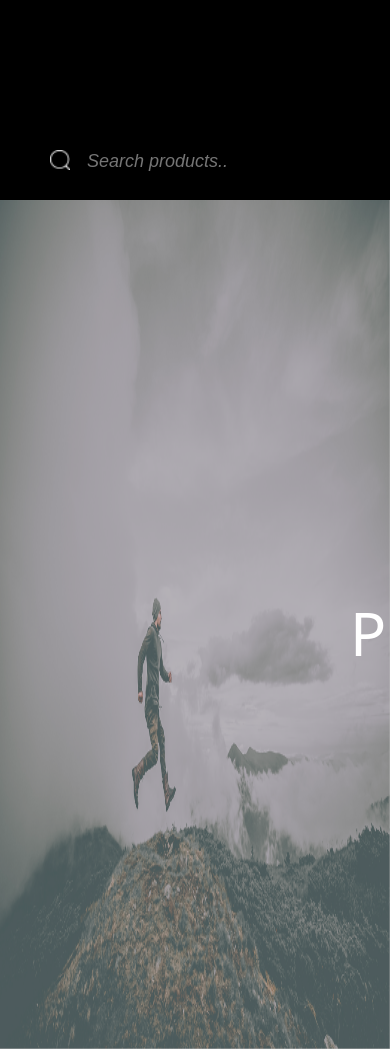
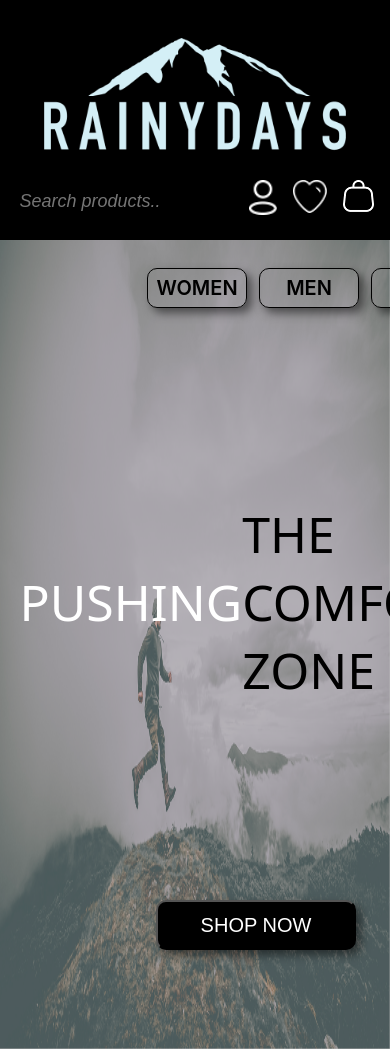
Before and after one commit to T0nj3/rainydays-ca, a plain HTML site: page index.html in a window 390 px wide. Shown: the top 1049 px of the page. Drawn offline with Linux system fonts and the light colour scheme.

Commit message:
endring 3

```diff
--- a/Stormshield.css
+++ b/Stormshield.css
@@ -15,7 +15,7 @@ header {
     background: black;
     color: white;
     align-items: center;
-    padding: 1rem;
+    padding-bottom: 40px;
     display: flex;
 }
 
--- a/about.css
+++ b/about.css
@@ -15,7 +15,7 @@ header {
     background: black;
     color: white;
     align-items: center;
-    padding: 1rem;
+    padding-bottom: 40px;
     display: flex;
 }
 
--- a/cart.css
+++ b/cart.css
@@ -15,7 +15,7 @@ header {
     background: black;
     color: white;
     align-items: center;
-    padding: 1rem;
+    padding-bottom: 40px;
     display: flex;
 }
 
--- a/checkout.css
+++ b/checkout.css
@@ -15,7 +15,7 @@ header {
     background: black;
     color: white;
     align-items: center;
-    padding: 1rem;
+    padding-bottom: 40px;
     display: flex;
 }
 
--- a/index.css
+++ b/index.css
@@ -8,49 +8,87 @@ margin: 0;
 font-family: 'Times New Roman', Times, serif;
 font-family: system-ui, -apple-system, BlinkMacSystemFont, 'Segoe UI', Roboto, Oxygen, Ubuntu, Cantarell, 'Open Sans', 'Helvetica Neue', sans-serif;
 overflow-x: hidden;
+padding: 0;
 }
 
 header {
+    display: flex;
     height: 200px;
+    max-height: 400px;
     background: black;
     color: white;
     align-items: center;
+    padding-bottom: 40px;
+    display: flex;
+    justify-content: center;
+    align-items: center;
+    margin: 0;
 }
 
 .search-icon {
-    position:relative;
-    margin-top: 150px;
-    margin-left: 50px;
+    position: absolute;
+    top: 160px;
+    left: 60px;
+    display: flex;
+}
+
+@media (max-width: 768px) {
+    .search-icon {
+        left: 10%;
+        transform: translateX(-50%);
+        top: 190px;
+        gap: 1rem;
+    }
 }
 
 .search-bar {
     position: absolute;
-    margin-top: 150px;
-    margin-left: 15px;
+    top: 165px;
+    left: 90px;
     background-color: black;
+    border: none;
+    display: flex;
     color: white;
-    border: 0;
-    outline: 0;
     font-size: 18px;
     font-family: Arial, Helvetica, sans-serif;
     font-style: italic;
+}
 
-
+@media (max-width: 768px) {
+    .search-bar {
+        left: 35%;
+        transform: translateX(-50%);
+        top: 190px;
+        gap: 1rem;
+    }
 }
 
 
 .logo {
-    position: absolute;
-    margin-left: 500px;
-    top: 50px;
+  text-align: center;
+}
+
+.logo img {
+  max-width: 100%;
+
 }
 
 .header-icons {
+    position: absolute;
     display: flex;
     gap: 2rem;
-    position: absolute;
     left: 1250px;
     top: 150px;
+}
+
+@media (max-width: 768px) {
+    .header-icons {
+        left: 80%;
+        transform: translateX(-50%);
+        top: 180px;
+        gap: 1rem;
+    }
+
 
 }
 
@@ -61,7 +99,12 @@ header {
     align-items: center;
     margin-left: 400px;
     padding: 20px;
-
+}
+@media (max-width: 768px) {
+    .women-men-sale {
+        left: -70%;
+        gap: 7rem;
+    }
 }
 
 .women button {
@@ -120,6 +163,13 @@ header {
     left: 350px;
 }
 
+@media (max-width: 768px) {
+    .slogan p {
+        left: 5%;
+        font-size: 50px;
+    }
+}
+
 .slogan-pic {
     position: absolute;
     align-items: center;
@@ -156,6 +206,12 @@ header {
 
 }
 
+@media (max-width: 768px) {
+    .shop-now button {
+        left: 40%;
+    }
+}
+
 .component {
     position: relative;
     width: 414px;
@@ -163,6 +219,13 @@ header {
     overflow: hidden;
     top: 1000px;
     left: 800px;
+  }
+
+  @media (max-width: 768px) {
+    .component {
+        left: 10%;
+        max-width: 100%;
+    }
   }
 
   .component .rainydays {
@@ -217,6 +280,12 @@ header {
     left: 250px;
   }
 
+  @media (max-width: 768px) {
+    .news-text p {
+        left: 100%;
+    }
+  }
+
 .stay-dry {
     display: flex;
     align-items: center;
@@ -227,7 +296,7 @@ header {
 }
 
   .stay-dry .stay-dry1 {
-    width: 500px;
+    max-width: 500px;
     height: 500px;
     border-top-left-radius: 20px;
     border-bottom-left-radius: 20px;
--- a/jacketlist.css
+++ b/jacketlist.css
@@ -15,7 +15,7 @@ header {
     background: black;
     color: white;
     align-items: center;
-    padding: 1rem;
+    padding-bottom: 40px;
     display: flex;
 }
 
@@ -555,7 +555,7 @@ left: 150px;
 
 footer {
     position: absolute;
-    bottom: -250%;
+    bottom: -280%;
     left: 0;
     height: 200px;
     background-color: black;
--- a/order.css
+++ b/order.css
@@ -15,7 +15,7 @@ header {
     background: black;
     color: white;
     align-items: center;
-    padding: 1rem;
+    padding-bottom: 40px;
     display: flex;
 }
 
--- a/payment.css
+++ b/payment.css
@@ -15,7 +15,7 @@ header {
     background: black;
     color: white;
     align-items: center;
-    padding: 1rem;
+    padding-bottom: 40px;
     display: flex;
 }
 
--- a/shipping.css
+++ b/shipping.css
@@ -15,7 +15,7 @@ header {
     background: black;
     color: white;
     align-items: center;
-    padding: 1rem;
+    padding-bottom: 40px;
     display: flex;
 }
 
```
Also changed, not shown: checkout.html (+5 -5 lines).
